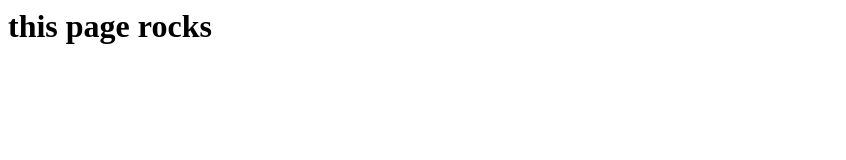
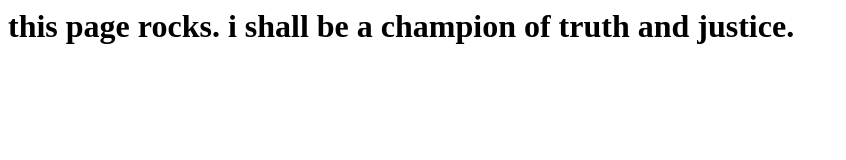
Before and after one commit to anthonyjohnclark/anthonyjohnclark.github.io, a plain HTML site: page index.html in a window 1280 px wide. Shown: the whole page, without its empty margins (0-846 px from the left). Drawn offline with Linux system fonts and the light colour scheme.

Commit message:
Update index.html

```diff
--- a/index.html
+++ b/index.html
@@ -4,6 +4,6 @@
      <title> my first website </title>
    </head>
    <body>
-     <h1> this page rocks </h1>
+     <h1>this page rocks. i shall be a champion of truth and justice.</h1>
    </body>
 </html>
```
